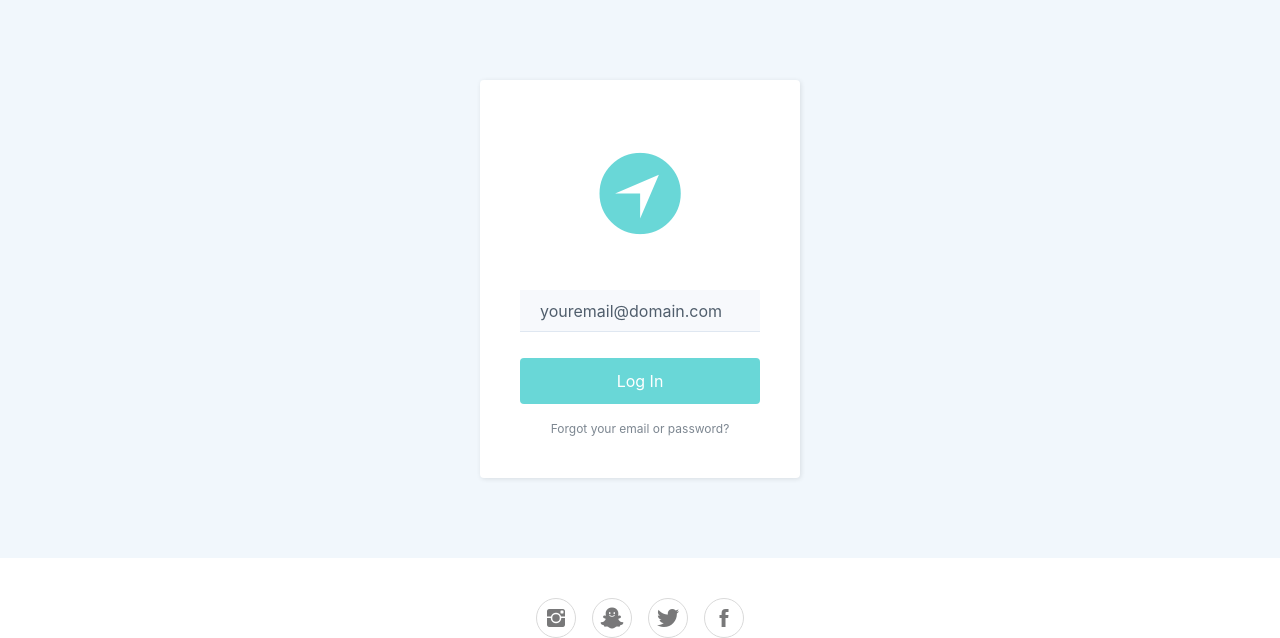
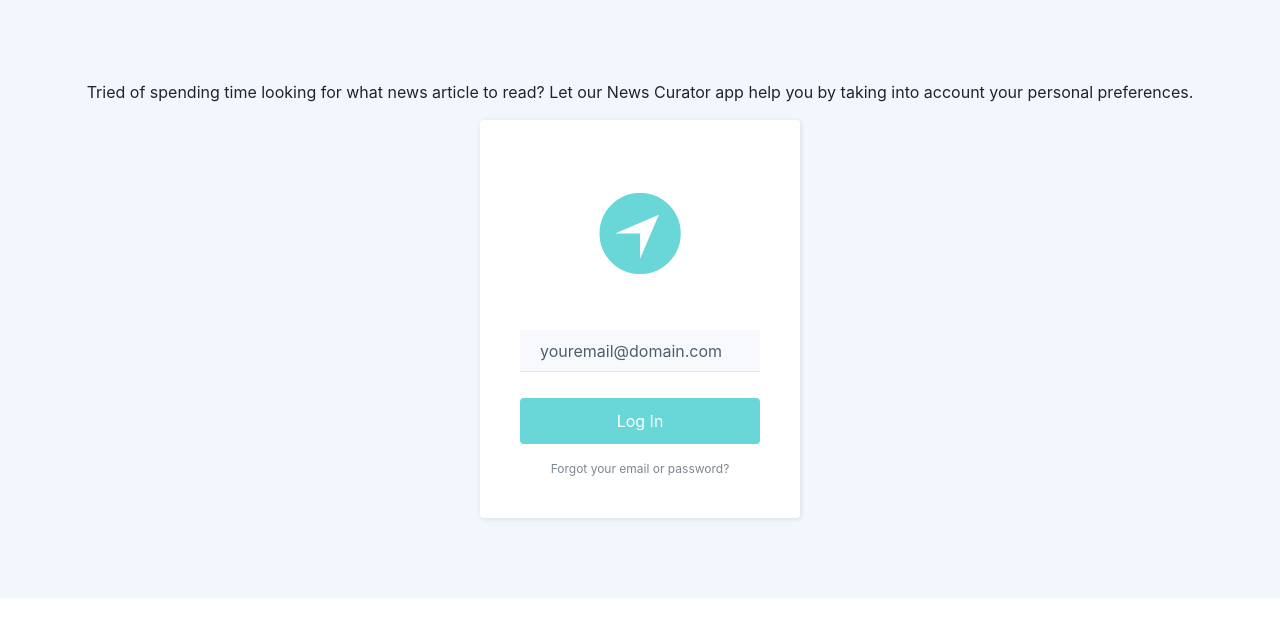
Before and after one commit to nuschandra/NewsCurator, a Flask app: page / in a window 1280 px wide. Shown: the part 88-726 px from the top of the page. Run offline with Flask 2, Linux system fonts and the light colour scheme; parts of the project's set-up code (start-up, migrations or seed data) failed here and were passed over; some libraries are stand-ins or nearby versions; some web fonts are replaced.

Commit message:
Added purpose of this app

```diff
--- a/app/templates/login.html
+++ b/app/templates/login.html
@@ -56,6 +56,7 @@
         </div>
     </div>
     <div class="login-clean">
+        <p style="text-align: center;">Tried of spending time looking for what news article to read? Let our News Curator app help you by taking into account your personal preferences.</p>
         <form id="mainform" action="/login" method="POST">
             <h2 class="sr-only">Login Form</h2>
             <div class="illustration"><i class="icon ion-ios-navigate" style="color: rgb(105,215,215);"></i></div>
```
